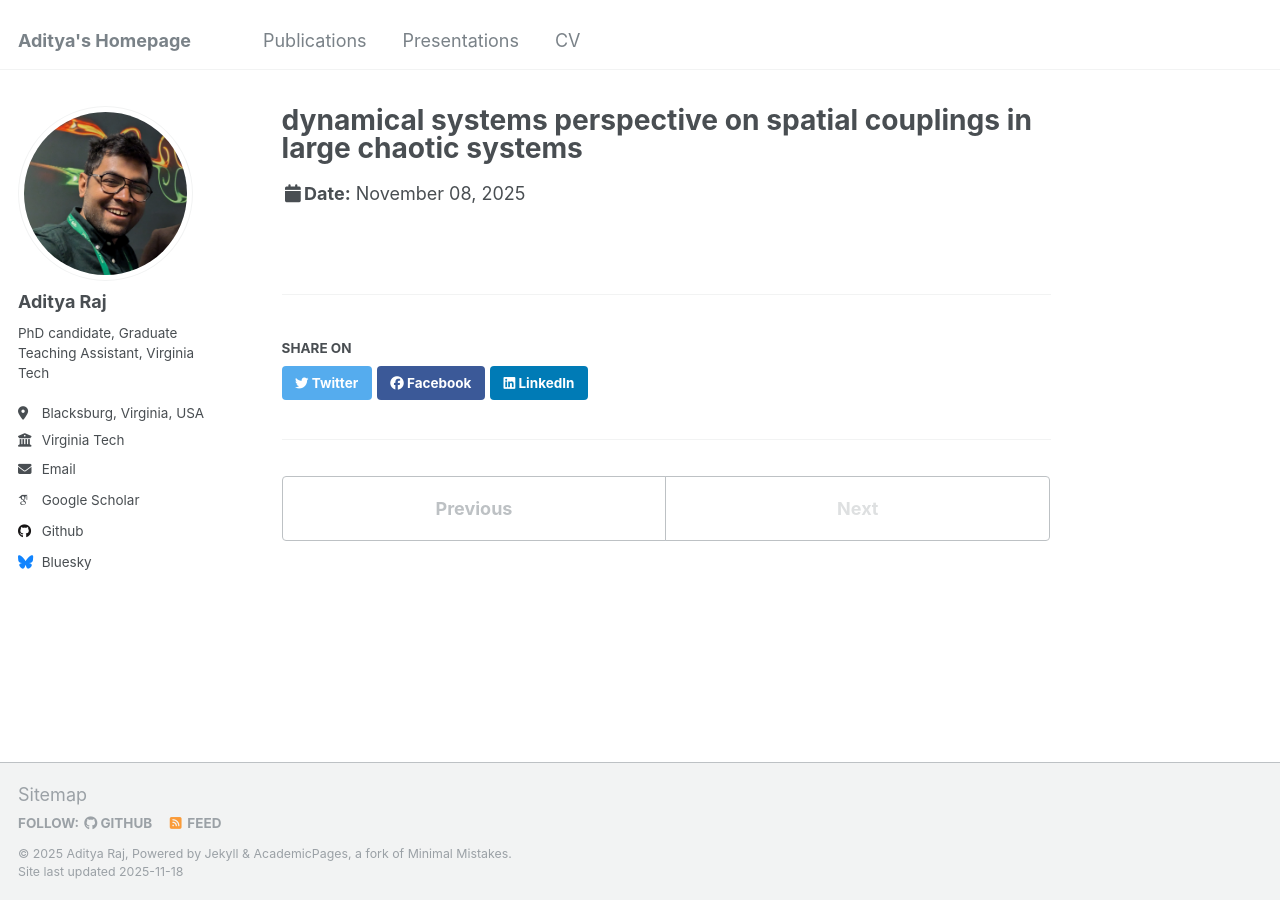
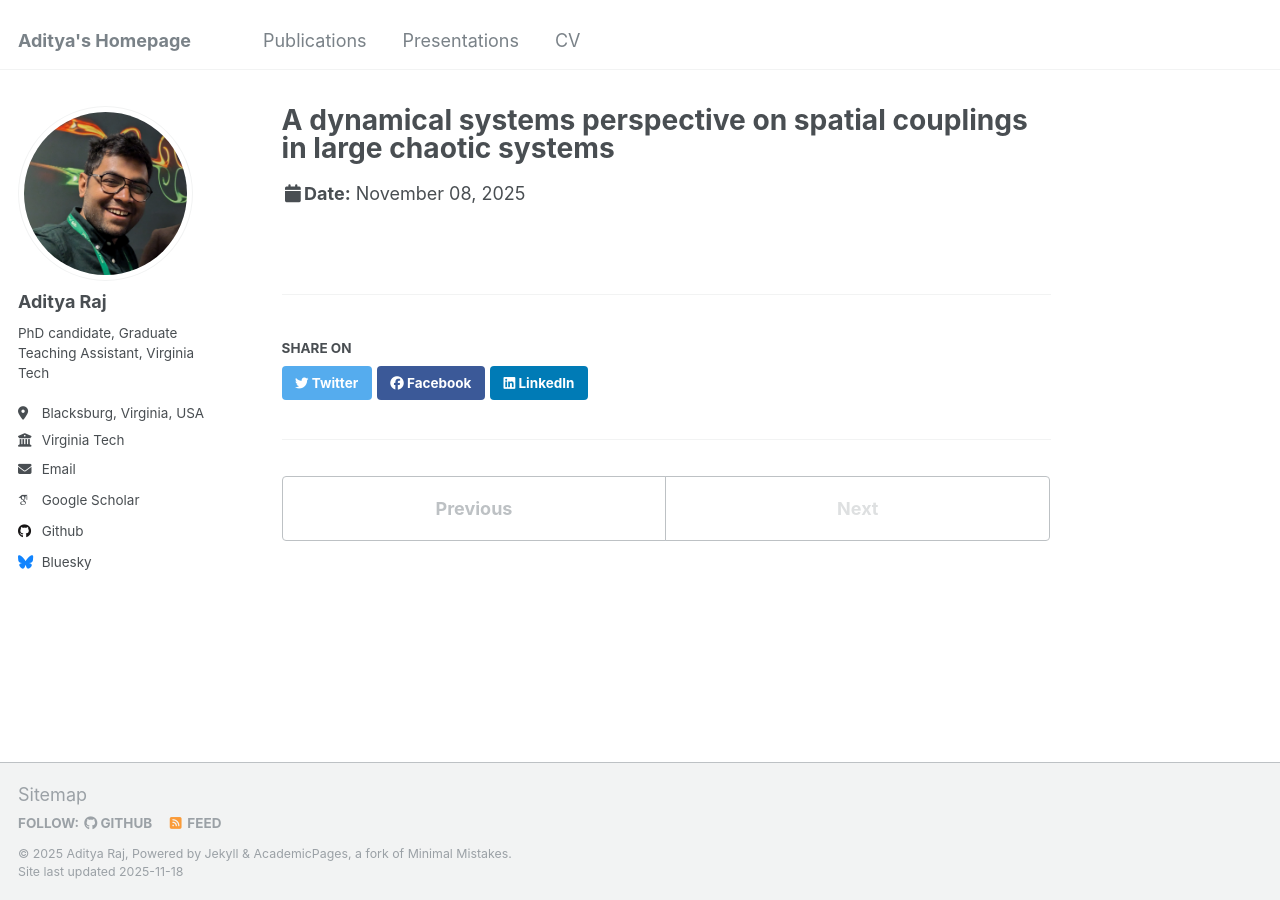
Before and after one commit to Adityafy/adityafy.github.io, a Jekyll site: the page built from _talks/2025-11-08-talk-7.md, in a window 1280 px wide. Built offline with Jekyll 4.4.1, drawn with Linux system fonts in a browser that asks for light colours; some web fonts are replaced.

```diff
--- a/_talks/2025-11-08-talk-7.md
+++ b/_talks/2025-11-08-talk-7.md
@@ -1,5 +1,5 @@
 ---
-title: "dynamical systems perspective on spatial couplings in large chaotic systems"
+title: "A dynamical systems perspective on spatial couplings in large chaotic systems"
 collection: talks
 type: "Fall Fluid Mechanics Symposium 2025"
 permalink: /talks/2025-11-08-talk-5
```
